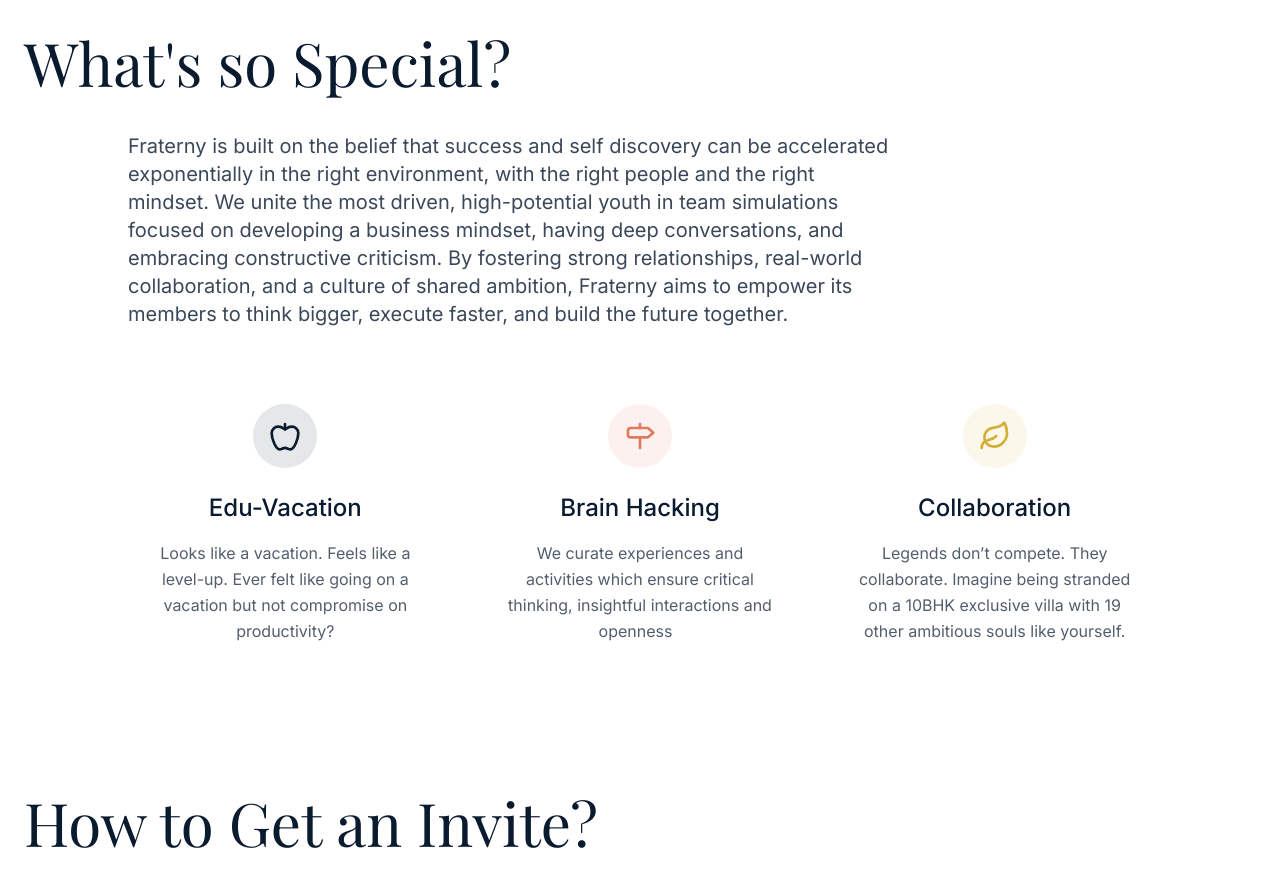
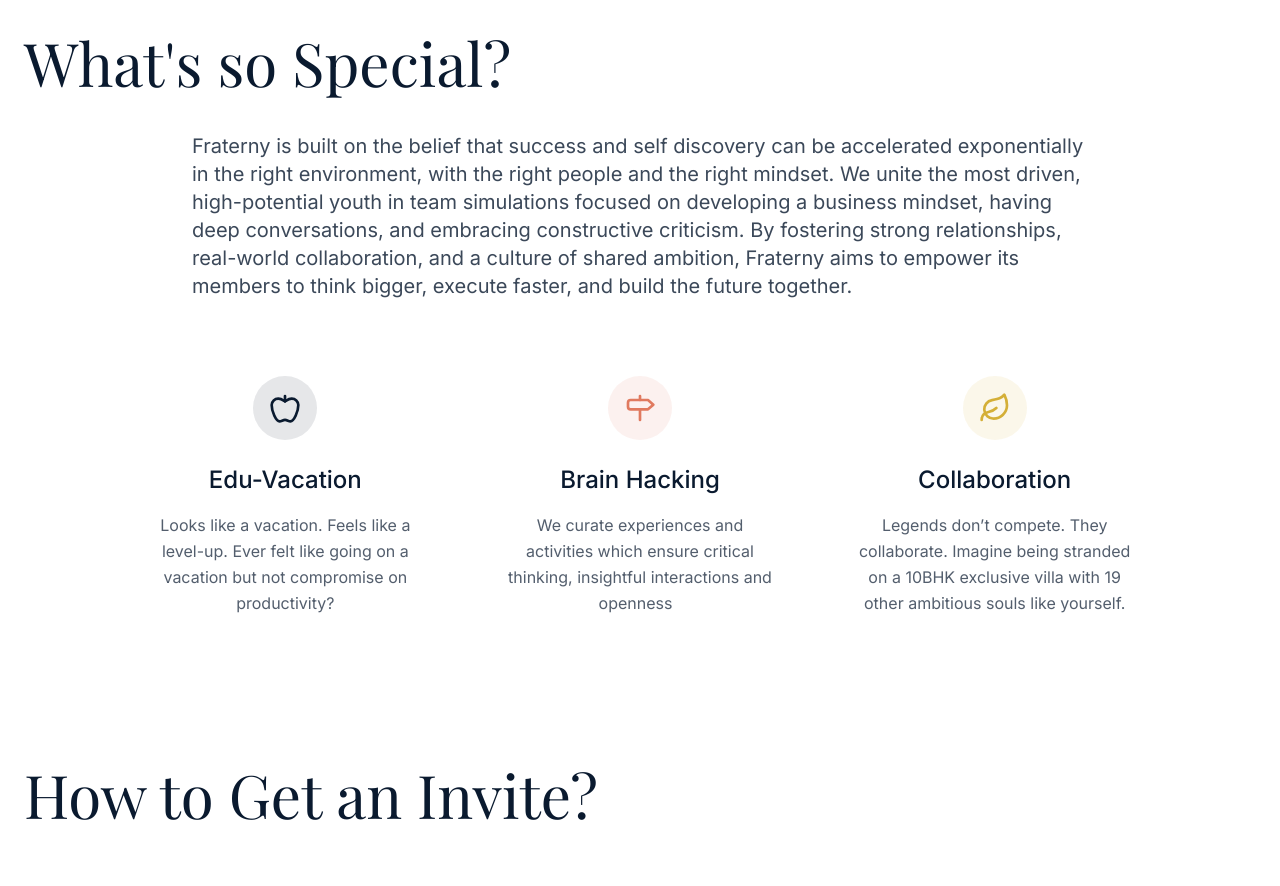
Before and after one commit to adityasingh7402/Fraterny-Website, a React (Vite) app: page / in a window 1280 px wide. Shown: the part 3140-4026 px from the top of the page. Built offline with nearby package versions, Linux system fonts and the light colour scheme; no server answers; the database is empty.

Commit message:
Fix: Improve text responsiveness
Adjust text container width for better alignment.

```diff
--- a/src/components/OurValues.tsx
+++ b/src/components/OurValues.tsx
@@ -1,3 +1,4 @@
+
 import React from 'react';
 const OurValues = () => {
   return <section className="py-12 bg-white">
@@ -5,7 +6,7 @@ const OurValues = () => {
         <h2 className="text-4xl md:text-5xl lg:text-6xl font-playfair text-navy mb-10">What's so Special?</h2>
 
         <div className="max-w-5xl mx-auto">
-          <p className="text-lg md:text-xl text-navy/80 leading-relaxed mb-14 max-w-3xl relative z-10">Fraterny is built on the belief that success and self discovery can be accelerated exponentially in the right environment, with the right people and the right mindset. We unite the most driven, high-potential youth in team simulations focused on developing a business mindset, having deep conversations, and embracing constructive criticism. By fostering strong relationships, real-world collaboration, and a culture of shared ambition, Fraterny aims to empower its members to think bigger, execute faster, and build the future together.</p>
+          <p className="text-lg md:text-xl text-navy/80 leading-relaxed mb-14 max-w-4xl mx-auto relative z-10">Fraterny is built on the belief that success and self discovery can be accelerated exponentially in the right environment, with the right people and the right mindset. We unite the most driven, high-potential youth in team simulations focused on developing a business mindset, having deep conversations, and embracing constructive criticism. By fostering strong relationships, real-world collaboration, and a culture of shared ambition, Fraterny aims to empower its members to think bigger, execute faster, and build the future together.</p>
 
           <div className="grid grid-cols-1 md:grid-cols-3 gap-10">
             <div className="group flex flex-col items-center p-5 hover:bg-gray-50 rounded-lg transition-all duration-300">
```
